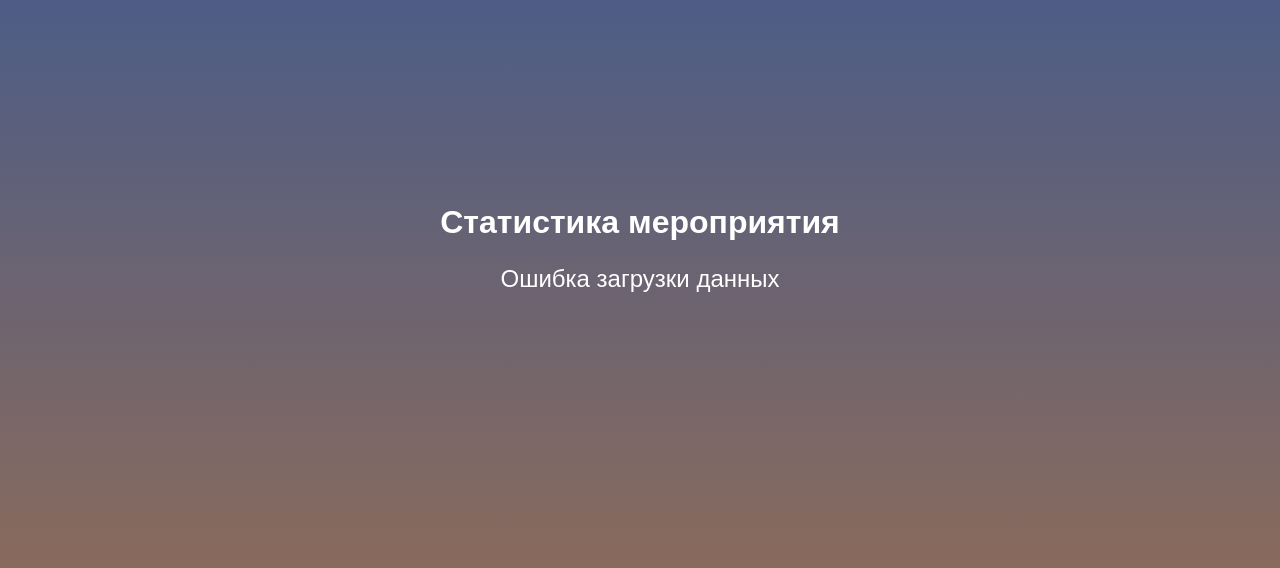
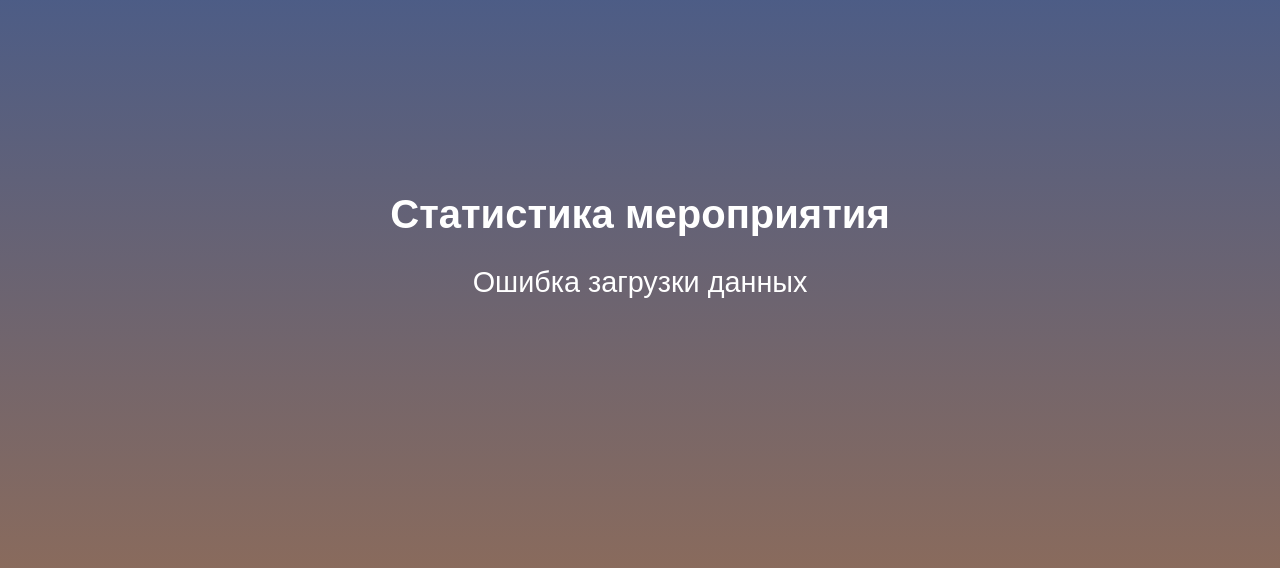
Before and after one commit to Hukum1020/shymkent_stats, a Flask app: page / in a window 1280 px wide. Shown: the part 140-708 px from the top of the page. Run offline with Flask 3, Linux system fonts and the light colour scheme; data that the repository does not hold is empty; parts of the project's set-up code (start-up, migrations or seed data) failed here and were passed over.

Commit message:
Update index.html

```diff
--- a/templates/index.html
+++ b/templates/index.html
@@ -2,6 +2,7 @@
 <html lang="ru">
 <head>
   <meta charset="UTF-8">
+  <meta name="viewport" content="width=device-width, initial-scale=1.0">
   <title>Статистика гостей</title>
   <style>
     html, body {
@@ -26,12 +27,21 @@
 
     h1 {
       margin-top: 0;
-      font-size: 2em;
+      font-size: 6vw; /* адаптивный размер */
     }
 
     .stat {
-      font-size: 1.5em;
+      font-size: 5vw; /* тоже адаптивный */
       margin: 1em 0;
+    }
+
+    @media (min-width: 768px) {
+      h1 {
+        font-size: 2.5em;
+      }
+      .stat {
+        font-size: 1.8em;
+      }
     }
   </style>
 </head>
@@ -58,8 +68,8 @@
       }
     }
 
-    fetchStats();                  // начальный вызов
-    setInterval(fetchStats, 10000); // каждые 10 секунд
+    fetchStats();
+    setInterval(fetchStats, 10000); // обновление каждые 10 секунд
   </script>
 </body>
 </html>
```
